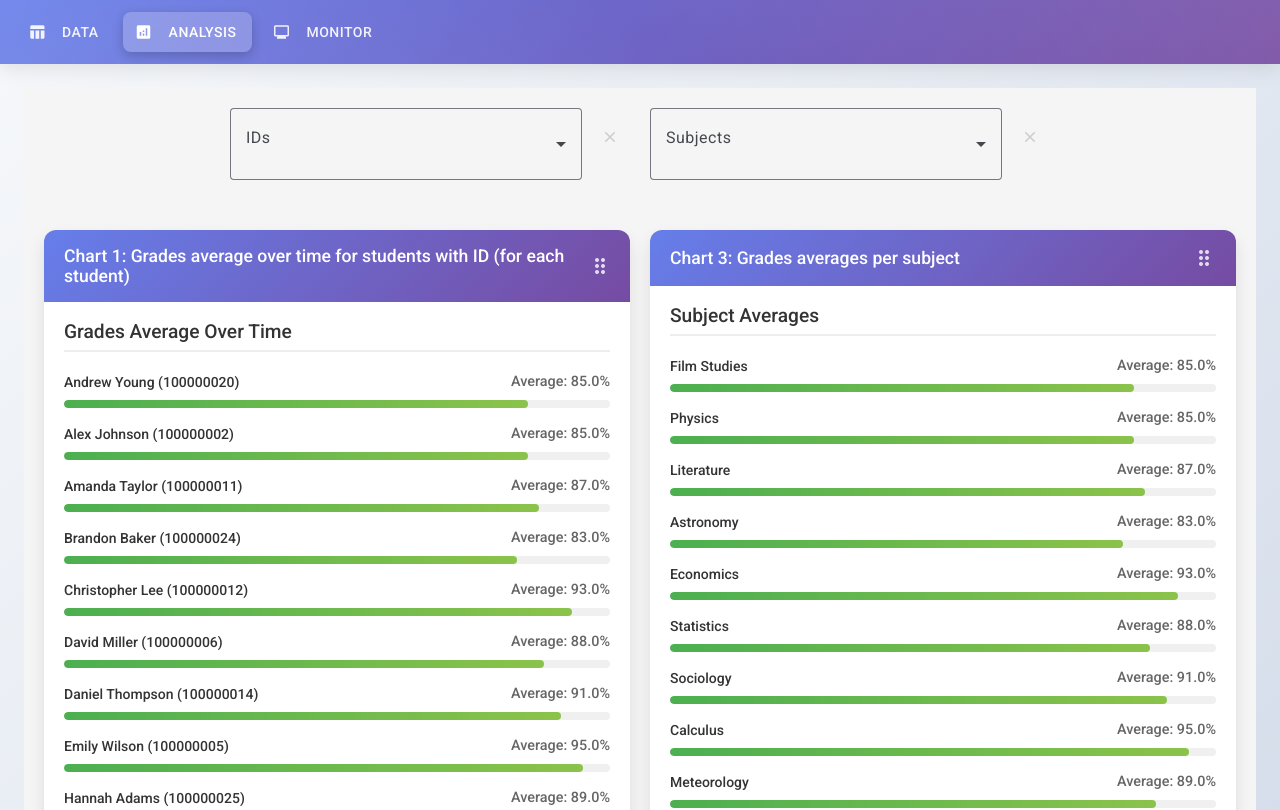
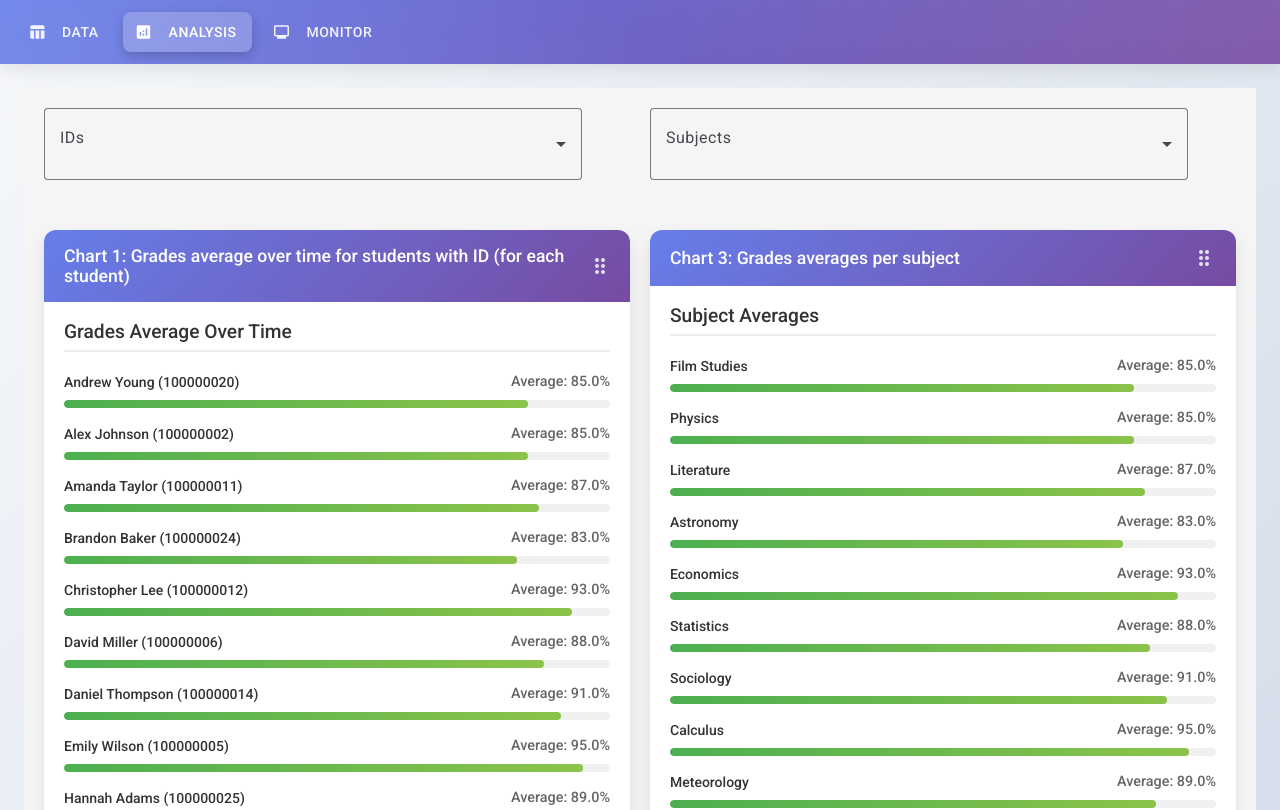
Before and after one commit to guymatus/biks-trainee-app, an Angular app: page /analysis in a window 1280 px wide. Shown: the top 810 px of the page. Built offline with nearby package versions, Linux system fonts and the light colour scheme.

Commit message:
Enhance analysis filters: 1.5x wider mat-select fields and X buttons appear only when values are selected

```diff
--- a/src/app/pages/analysis-page/analysis-page.component.html
+++ b/src/app/pages/analysis-page/analysis-page.component.html
@@ -17,8 +17,8 @@
         </mat-form-field>
                  <button mat-icon-button
                  class="clear-button"
+                 [class.visible]="selectedStudentIds.length > 0"
                  (click)="clearStudentIds()"
-                [disabled]="selectedStudentIds.length === 0"
                  matTooltip="Clear IDs filter">
            <mat-icon>close</mat-icon>
          </button>
@@ -38,8 +38,8 @@
         </mat-form-field>
                  <button mat-icon-button
                  class="clear-button"
+                 [class.visible]="selectedSubjects.length > 0"
                  (click)="clearSubjects()"
-                [disabled]="selectedSubjects.length === 0"
                  matTooltip="Clear Subjects filter">
            <mat-icon>close</mat-icon>
          </button>
--- a/src/app/pages/analysis-page/analysis-page.component.scss
+++ b/src/app/pages/analysis-page/analysis-page.component.scss
@@ -32,8 +32,8 @@
          align-items: flex-start;
          gap: 8px;
          flex: 1;
-        min-width: 300px;
-        max-width: 400px;
+         min-width: 450px;
+         max-width: 600px;
 
          .multiselect-field {
            flex: 1;
@@ -53,6 +53,13 @@
            color: #666;
            transition: all 0.3s ease;
            margin-top: 8px;
+           opacity: 0;
+           visibility: hidden;
+
+           &.visible {
+             opacity: 1;
+             visibility: visible;
+           }
 
            &:hover:not(:disabled) {
              color: #f44336;
```
Lines whose indentation alone changed are shown as unchanged.
